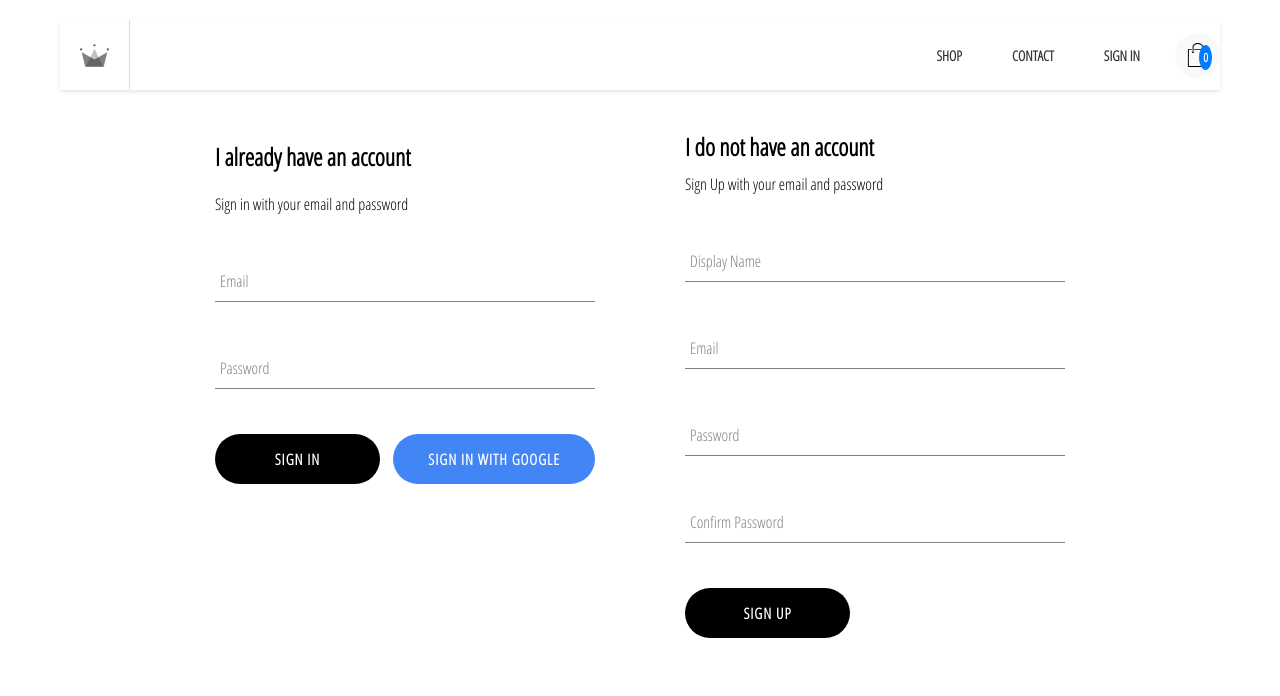
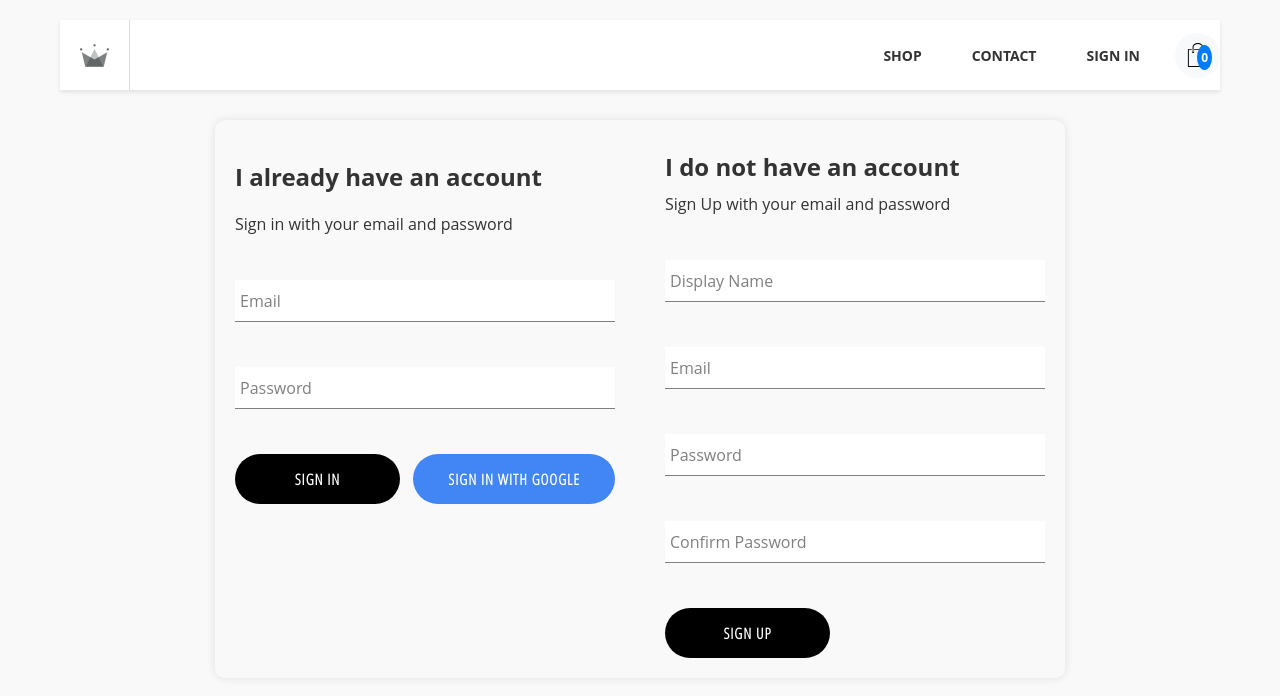
Before and after one commit to shashank7753/weddder, a React (Create React App) app: page /signin in a window 1280 px wide. Shown: the top 696 px of the page. Built offline with nearby package versions, Linux system fonts and the light colour scheme; no server answers.

Commit message:
sign up update

```diff
--- a/src/App.css
+++ b/src/App.css
@@ -1,4 +1,4 @@
-body{
+/* body{
     font-family: 'Open Sans Condensed', sans-serif;
     padding: 20px 60px;
 }
@@ -10,4 +10,23 @@ a{
 
 *{
     box-sizing: border-box;
-}
+} */
+body {
+    font-family: 'Open Sans', sans-serif; /* Updated font family for improved readability */
+    padding: 20px 60px;
+    background-color: #f9f9f9; /* Added a light background color for the body */
+  }
+
+  a {
+    text-decoration: none;
+    color: #1e90ff; /* Changed link color to a more vibrant shade of blue */
+    transition: color 0.3s; /* Added transition for smoother color change on hover */
+
+    &:hover {
+      color: #0056b3; /* Darker shade of blue on hover */
+    }
+  }
+
+  * {
+    box-sizing: border-box;
+  }
--- a/src/index.css
+++ b/src/index.css
@@ -1,4 +1,4 @@
-body {
+/* body {
   margin: 0;
   font-family: -apple-system, BlinkMacSystemFont, 'Segoe UI', 'Roboto', 'Oxygen',
     'Ubuntu', 'Cantarell', 'Fira Sans', 'Droid Sans', 'Helvetica Neue',
@@ -10,4 +10,19 @@ body {
 code {
   font-family: source-code-pro, Menlo, Monaco, Consolas, 'Courier New',
     monospace;
+} */
+body {
+  margin: 0;
+  font-family: 'Roboto', sans-serif; /* Updated font family for improved readability */
+  -webkit-font-smoothing: antialiased;
+  -moz-osx-font-smoothing: grayscale;
+  background-color: #f5f5f5; /* Added a light background color for the body */
+  color: #333; /* Set text color to a darker shade for better contrast */
 }
+
+code {
+  font-family: 'Fira Code', monospace; /* Updated font family for code elements */
+  background-color: #f9f9f9; /* Added a light background color for code blocks */
+  padding: 4px 8px; /* Added padding for code blocks */
+  border-radius: 4px; /* Added border radius for code blocks */
+}
--- a/src/pages/checkout/checkout.styles.scss
+++ b/src/pages/checkout/checkout.styles.scss
@@ -1,3 +1,46 @@
+// .checkout-page {
+//   width: 55%;
+//   min-height: 90vh;
+//   display: flex;
+//   flex-direction: column;
+//   align-items: center;
+//   margin: 50px auto 0;
+
+//   .checkout-header {
+//     width: 100%;
+//     padding: 10px 0;
+//     display: flex;
+//     justify-content: space-between;
+//     border-bottom: 1px solid darkgrey;
+
+//     .header-block {
+//       text-transform: capitalize;
+//       width: 23%;
+
+//       &:last-child {
+//         width: 8%;
+//       }
+//     }
+//   }
+
+//   .total {
+//     margin-top: 30px;
+//     margin-left: auto;
+//     font-size: 36px;
+//   }
+
+//   button{
+//     margin-left:auto;
+//     margin-top: 50px;
+//   }
+
+//   .test-warning{
+//     text-align: center;
+//     margin-top: 40px;
+//     font-size: 24px;
+//     color:Red;
+//   }
+// }
 .checkout-page {
   width: 55%;
   min-height: 90vh;
@@ -5,6 +48,10 @@
   flex-direction: column;
   align-items: center;
   margin: 50px auto 0;
+  padding: 20px;
+  border: 1px solid #ddd; /* Adding border for visual separation */
+  border-radius: 8px; /* Adding border radius for rounded corners */
+  box-shadow: 0 2px 4px rgba(0, 0, 0, 0.1); /* Adding box shadow for depth */
 
   .checkout-header {
     width: 100%;
@@ -26,18 +73,31 @@
   .total {
     margin-top: 30px;
     margin-left: auto;
-    font-size: 36px;
+    font-size: 24px; /* Reduced font size for better fit */
+    color: #333; /* Changed text color for better contrast */
   }
 
-  button{
-    margin-left:auto;
+  button {
     margin-top: 50px;
+    padding: 12px 24px;
+    font-size: 16px;
+    font-weight: bold;
+    color: white;
+    background-color: #007bff;
+    border: none;
+    border-radius: 4px;
+    cursor: pointer;
+    transition: background-color 0.3s; /* Adding transition for smoother hover effect */
+
+    &:hover {
+      background-color: #0056b3; /* Darker background on hover */
+    }
   }
 
-  .test-warning{
+  .test-warning {
     text-align: center;
     margin-top: 40px;
-    font-size: 24px;
-    color:Red;
+    font-size: 18px; /* Reduced font size for better fit */
+    color: red; /* Changed text color for better visibility */
   }
 }
--- a/src/pages/sign-in-and-sign-up/sign-in-and-sign-up.styles.scss
+++ b/src/pages/sign-in-and-sign-up/sign-in-and-sign-up.styles.scss
@@ -1,6 +1,18 @@
-.sign-in-and-sign-up{
+// .sign-in-and-sign-up{
+//     width: 850px;
+//     display: flex;
+//     justify-content: space-between;
+//     margin: 30px auto;
+// }
+.sign-in-and-sign-up {
     width: 850px;
     display: flex;
     justify-content: space-between;
     margin: 30px auto;
-}
+    padding: 20px; /* Adding padding for spacing */
+    border-radius: 10px; /* Adding border radius for rounded corners */
+    background-color: #f9f9f9; /* Adding a light background color */
+    box-shadow: 0px 0px 10px rgba(0, 0, 0, 0.1); /* Adding a subtle box shadow for depth */
+  }
+
+  /* Further enhancements can be applied to specific elements within .sign-in-and-sign-up */
```
Also changed, not shown: src/components/cart-dropdown/cart-dropdown.styles.scss (+0 -30 lines), src/components/sign-in/sign-in.styles.scss (+111 -1 lines), src/components/sign-up/sign-up.styles.scss (+47 -0 lines), src/pages/homepage/homepage.styles.scss (+19 -0 lines).
